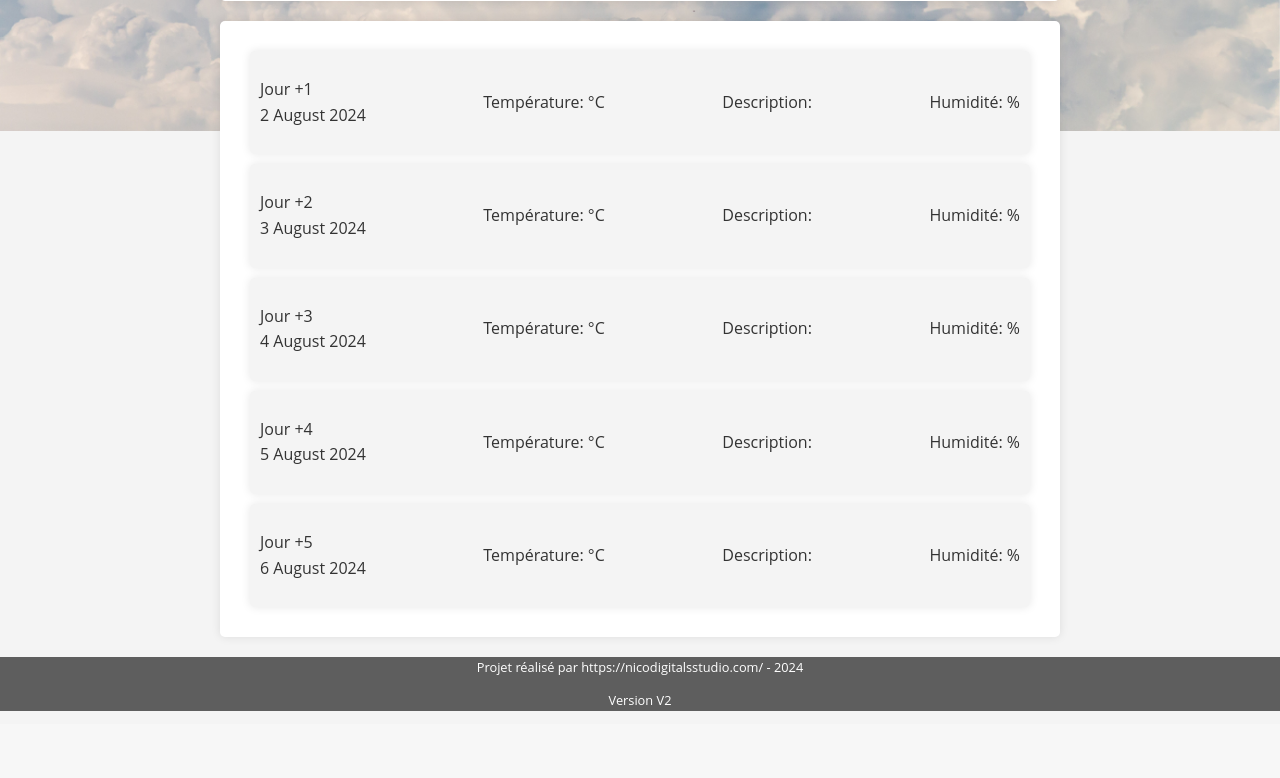
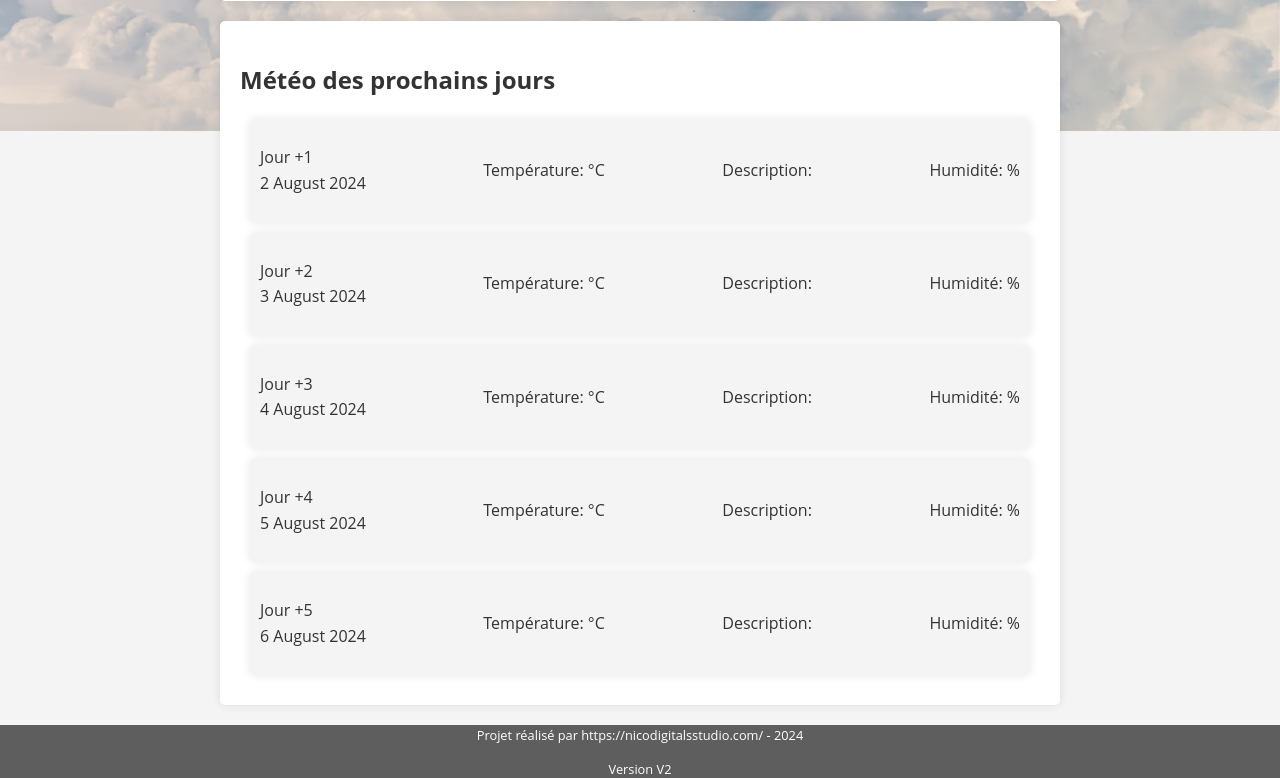
Before and after one commit to sarterni/weather_app_NDS, a PHP site: page / in a window 1280 px wide. Shown: the part 669-1447 px from the top of the page. Before the commit the page ends 1380 px from the top, so only its background shows below. Run offline with PHP 8.4, Linux system fonts and the light colour scheme.

Commit message:
Update index.php

```diff
--- a/index.php
+++ b/index.php
@@ -60,6 +60,7 @@
     </div>
 
     <div class="following-days-weather-days-table">
+        <h2>Météo des prochains jours</h2>
         <div class="one-day-card-weather">
             <p class="day">Jour +1 <br> <span id="actualday-1"></span></p>
             <p>Température: <span id="day1-temperature"></span> °C</p>
```
